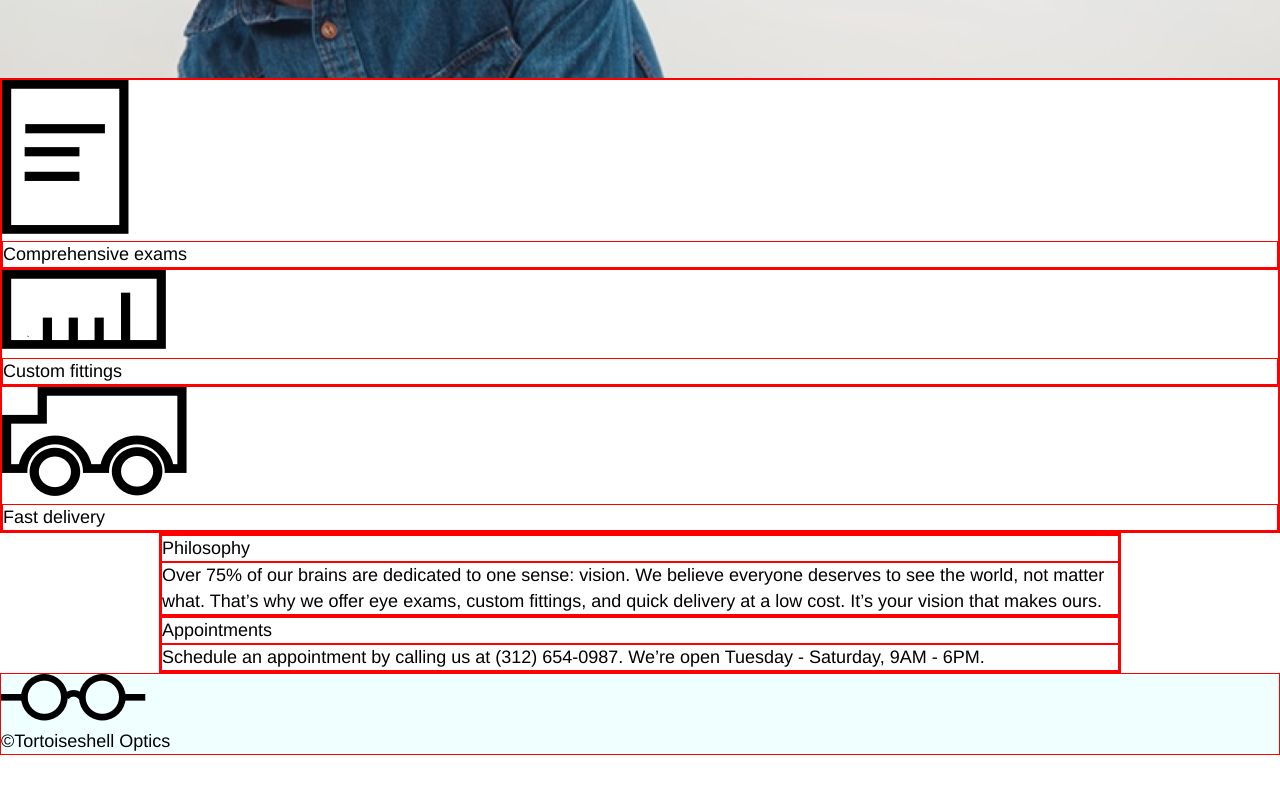
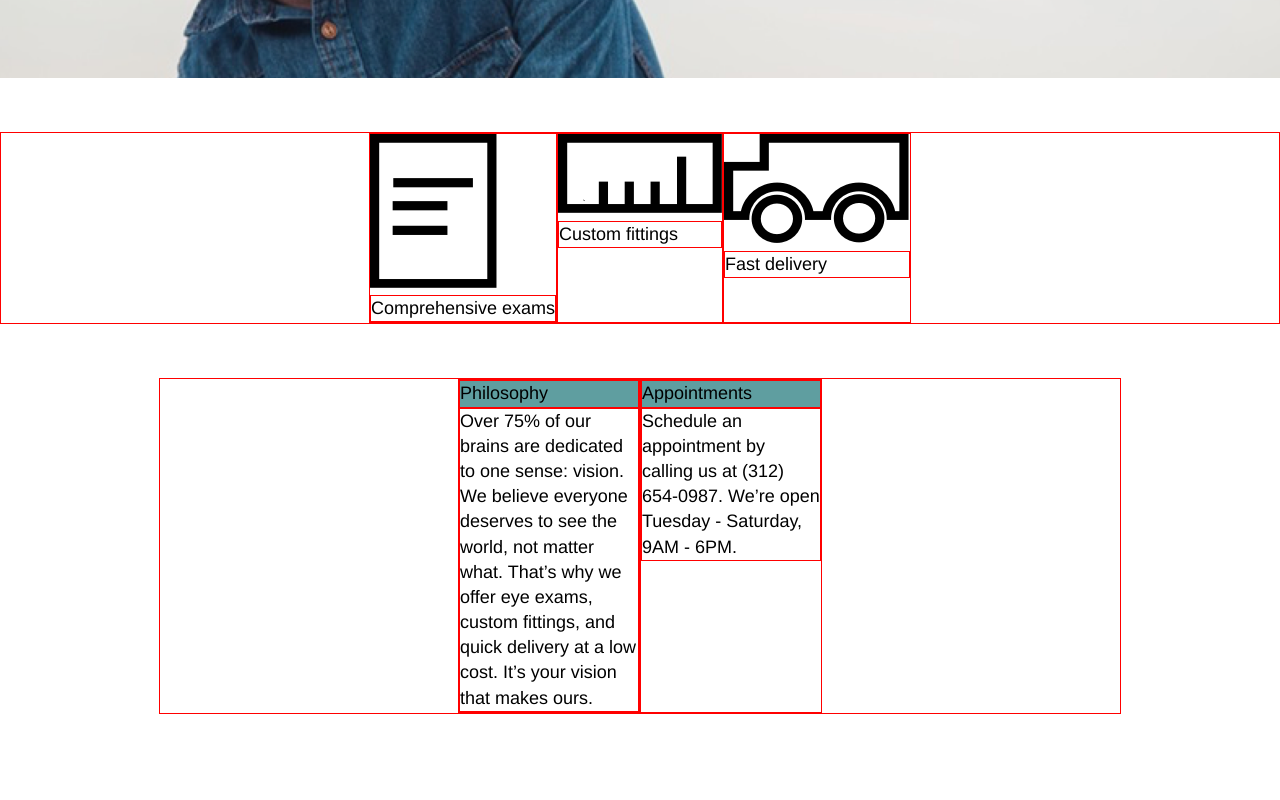
Before and after one commit to dylanblanchard/Tortoiseshell-Optics, a plain HTML site: page index.html in a window 1280 px wide. Shown: the part 480-1280 px from the top of the page. Before the commit the page ends 1235 px from the top, so only its background shows below. Drawn offline with Linux system fonts and the light colour scheme.

Commit message:
footer formatting
all dope up in there

```diff
--- a/resources/css/style.css
+++ b/resources/css/style.css
@@ -76,16 +76,41 @@ header .flex {
 }
 
 /* main sections */
-.supporting {}
+.supporting {
+  display: flex;
+  justify-content: center;
+  margin-top: 3rem;
+}
 
-.info {}
+.service {
 
-.title {}
+}
+
+
+.info {
+  width: 10rem;
+}
+
+.title {
+  background-color: cadetblue;
+}
 
 /* footer */
 
 footer {
   background-color: azure;
+  margin-top: 5rem;
+}
+
+footer div {
+  display: flex;
+  padding: 4rem 0;
+}
+
+footer img {
+  height: 1.5rem;
+  margin-left: 4rem;
+  padding-right: 1rem;
 }
 
 footer img {}
```
